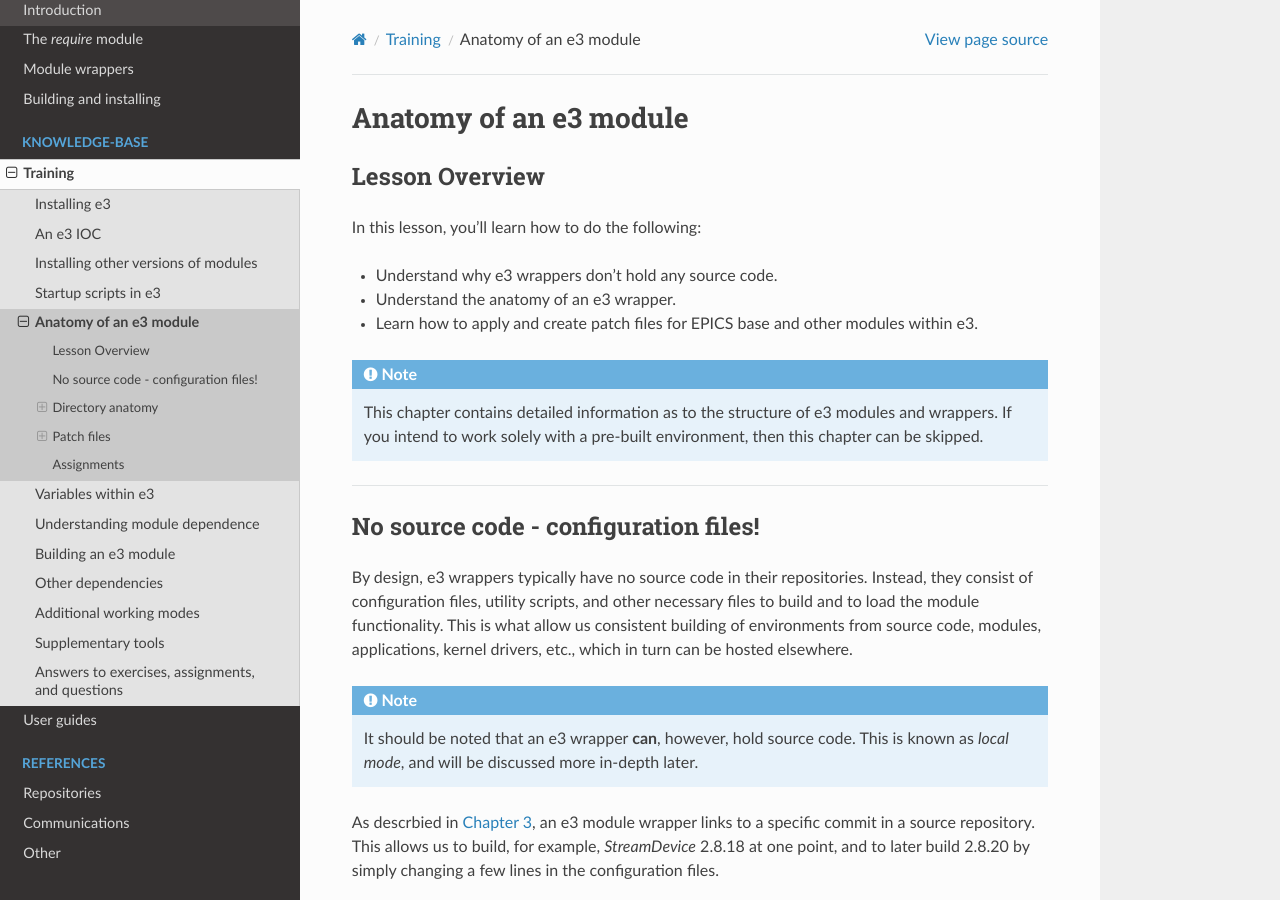
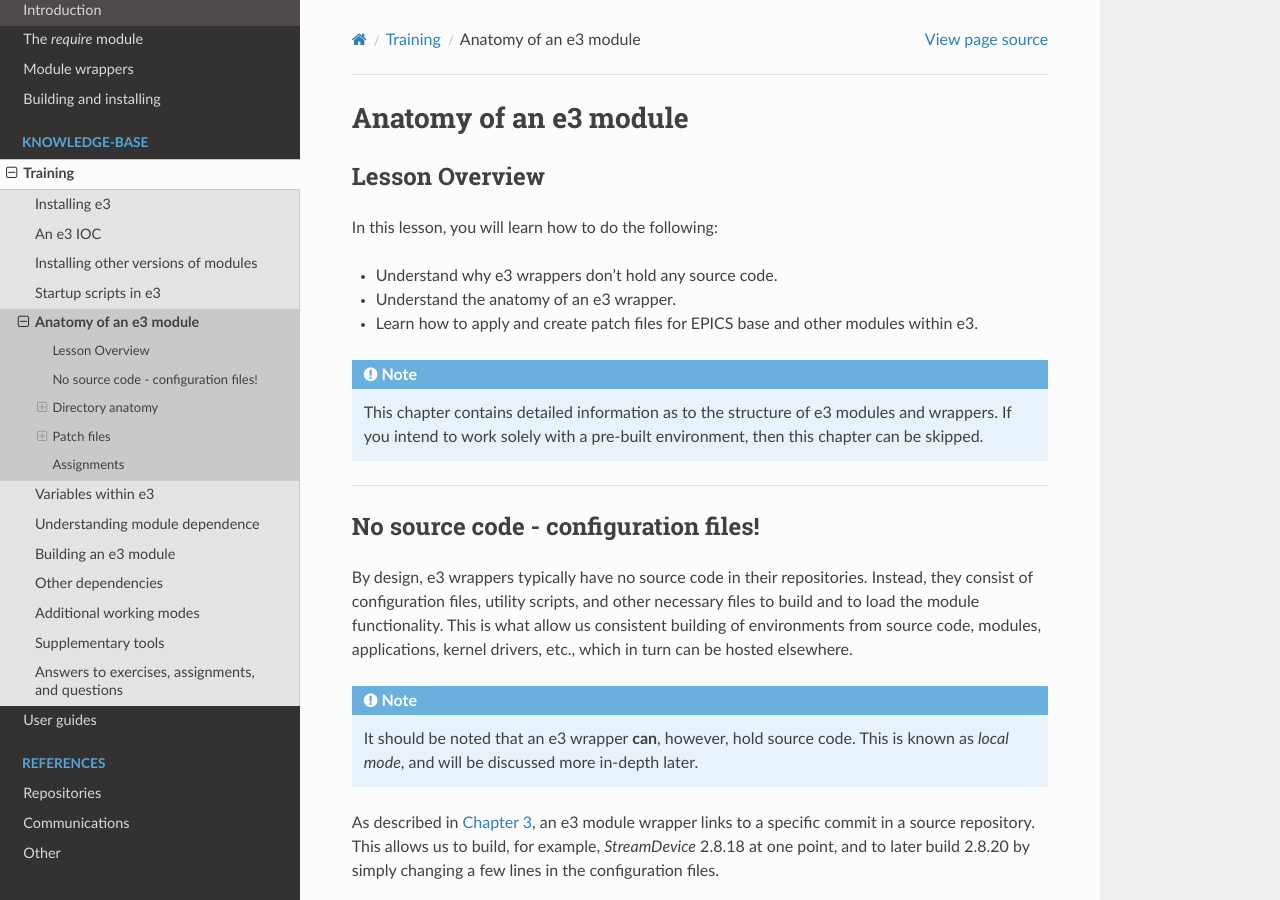
Before and after one commit to ttkorhonen/e3pages, a Sphinx documentation site: the page built from docs/kb/training/workbook/5_module_anatomy.md, in a window 1280 px wide and 900 px high. Built offline with Sphinx 7.4.7 and the Read the Docs theme 2.0.0, drawn with Linux system fonts in a browser that asks for light colours; some of the changed text lies outside the part shown.

Commit message:
Fix typos

```diff
--- a/docs/kb/training/workbook/5_module_anatomy.md
+++ b/docs/kb/training/workbook/5_module_anatomy.md
@@ -2,7 +2,7 @@
 
 ## Lesson Overview
 
-In this lesson, you'll learn how to do the following:
+In this lesson, you will learn how to do the following:
 
 * Understand why e3 wrappers don't hold any source code.
 * Understand the anatomy of an e3 wrapper.
@@ -24,7 +24,7 @@ drivers, etc., which in turn can be hosted elsewhere.
 It should be noted that an e3 wrapper **can**, however, hold source code. This is known as *local mode*, and will be discussed more in-depth later.
 :::
 
-As descrbied in [Chapter 3](3_module_versions.md), an e3 module wrapper links to a specific commit in a source repository. This allows us to build, for example,
+As described in [Chapter 3](3_module_versions.md), an e3 module wrapper links to a specific commit in a source repository. This allows us to build, for example,
 *StreamDevice* 2.8.18 at one point, and to later build 2.8.20 by simply changing a few lines in the configuration files.
 
 ## Directory anatomy
```
Also changed, not shown: other parts of docs/kb/training/workbook/5_module_anatomy.md (+2 -2 lines).
